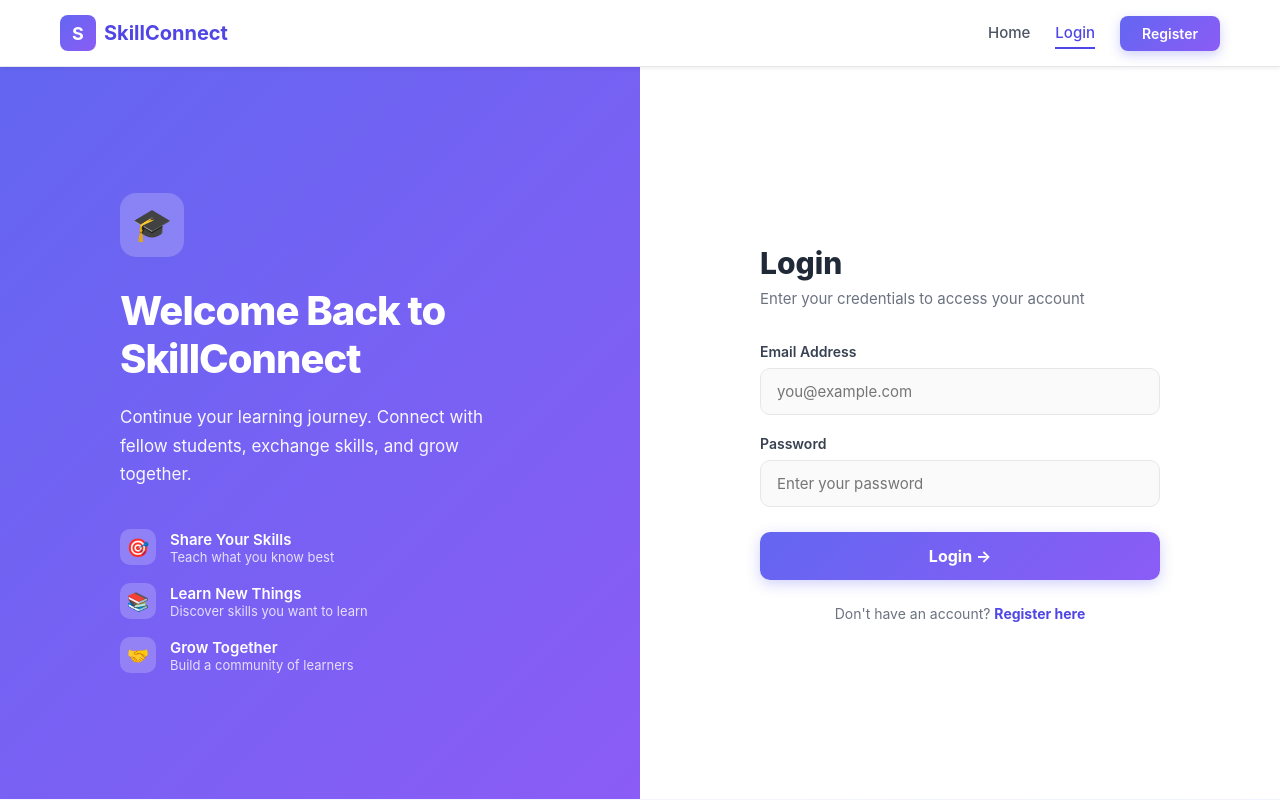
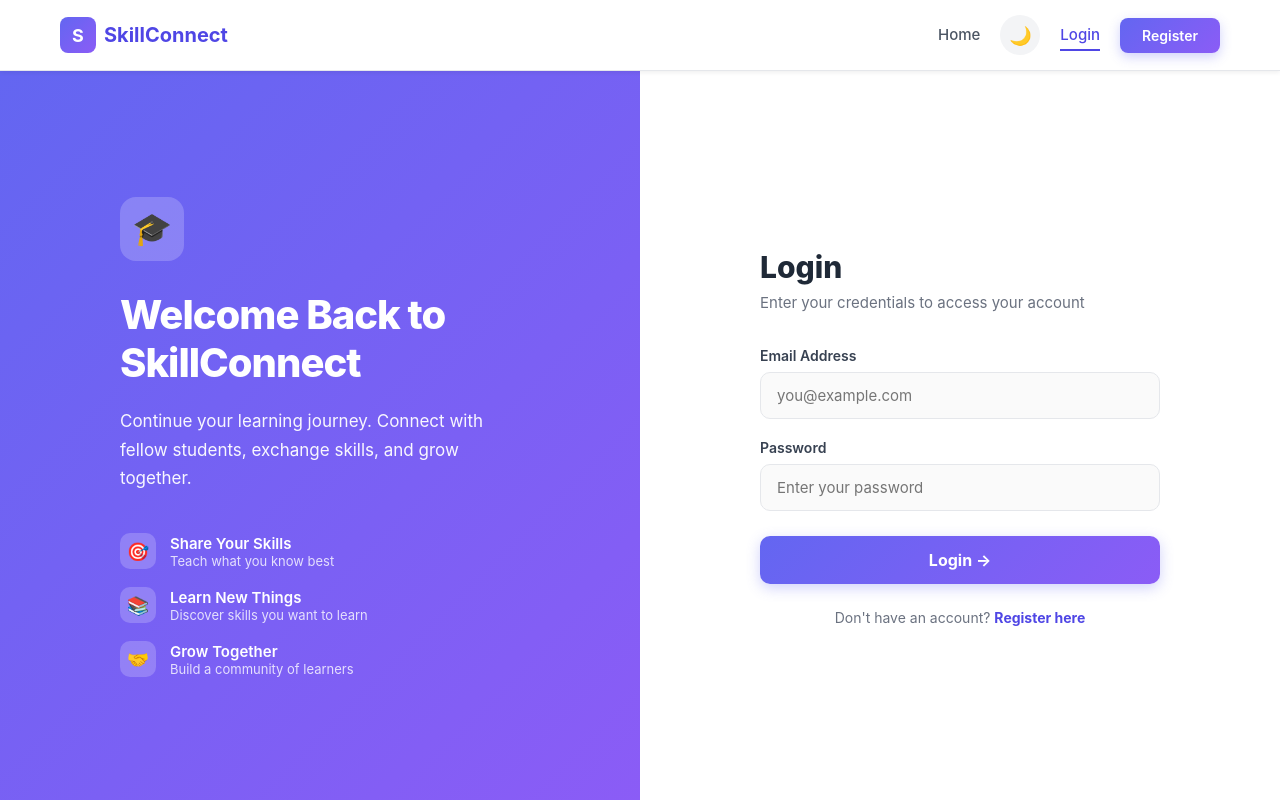
Before and after one commit to tharukasewmini1230-creator/SkillConnect, a React app in the folder frontend/: page /login in a window 1280 px wide. Shown: the top 800 px of the page. Built offline with nearby package versions, Linux system fonts and the light colour scheme; the HTML template or start-up script is replaced by a standard one.

Commit message:
feat: add dark mode toggle with theme persistence

```diff
--- a/frontend/src/App.jsx
+++ b/frontend/src/App.jsx
@@ -1,5 +1,6 @@
 import { BrowserRouter as Router, Routes, Route, Navigate } from 'react-router-dom';
 import { AuthProvider, useAuth } from './context/AuthContext';
+import { ThemeProvider } from './context/ThemeContext';
 import Navbar from './components/Navbar';
 import Footer from './components/Footer';
 import Home from './pages/Home';
@@ -19,6 +20,7 @@ const ProtectedRoute = ({ children }) => {
 
 function App() {
   return (
+    <ThemeProvider>
       <AuthProvider>
         <Router>
           <div style={{ display: 'flex', flexDirection: 'column', minHeight: '100vh' }}>
@@ -36,6 +38,7 @@ function App() {
           </div>
         </Router>
       </AuthProvider>
+    </ThemeProvider>
   );
 }
 
--- a/frontend/src/components/Navbar.jsx
+++ b/frontend/src/components/Navbar.jsx
@@ -1,8 +1,10 @@
 import { Link, useNavigate, useLocation } from 'react-router-dom';
 import { useAuth } from '../context/AuthContext';
+import { useTheme } from '../context/ThemeContext';
 
 const Navbar = () => {
   const { user, logout } = useAuth();
+  const { theme, toggleTheme } = useTheme();
   const navigate = useNavigate();
   const location = useLocation();
 
@@ -23,7 +25,7 @@ const Navbar = () => {
           <span style={{ fontSize: '20px', fontWeight: '700', color: '#4f46e5' }}>SkillConnect</span>
         </Link>
 
-        <div style={{ display: 'flex', gap: '25px', alignItems: 'center' }}>
+        <div style={{ display: 'flex', gap: '20px', alignItems: 'center', flexWrap: 'wrap' }}>
           <Link to="/" style={{ color: isActive('/') ? '#4f46e5' : '#4b5563', fontSize: '15px', fontWeight: '500', padding: '5px 0', borderBottom: isActive('/') ? '2px solid #4f46e5' : '2px solid transparent', transition: 'all 0.2s' }}>
             Home
           </Link>
@@ -36,6 +38,26 @@ const Navbar = () => {
               <Link to="/profile" style={{ color: isActive('/profile') ? '#4f46e5' : '#4b5563', fontSize: '15px', fontWeight: '500', padding: '5px 0', borderBottom: isActive('/profile') ? '2px solid #4f46e5' : '2px solid transparent', transition: 'all 0.2s' }}>
                 Profile
               </Link>
+
+              <button
+                onClick={toggleTheme}
+                title={theme === 'light' ? 'Switch to Dark Mode' : 'Switch to Light Mode'}
+                style={{
+                  width: '40px',
+                  height: '40px',
+                  borderRadius: '50%',
+                  background: theme === 'light' ? '#f3f4f6' : '#374151',
+                  color: theme === 'light' ? '#4b5563' : '#fbbf24',
+                  fontSize: '18px',
+                  display: 'flex',
+                  alignItems: 'center',
+                  justifyContent: 'center',
+                  transition: 'all 0.3s ease'
+                }}
+              >
+                {theme === 'light' ? '🌙' : '☀️'}
+              </button>
+
               <div style={{ display: 'flex', alignItems: 'center', gap: '12px' }}>
                 <div style={{ display: 'flex', alignItems: 'center', gap: '8px', padding: '6px 12px', background: '#eef2ff', borderRadius: '20px' }}>
                   <div style={{ width: '28px', height: '28px', borderRadius: '50%', background: 'linear-gradient(135deg, #6366f1 0%, #8b5cf6 100%)', display: 'flex', alignItems: 'center', justifyContent: 'center', color: '#fff', fontWeight: '600', fontSize: '13px' }}>
@@ -53,6 +75,25 @@ const Navbar = () => {
             </>
           ) : (
             <>
+              <button
+                onClick={toggleTheme}
+                title={theme === 'light' ? 'Switch to Dark Mode' : 'Switch to Light Mode'}
+                style={{
+                  width: '40px',
+                  height: '40px',
+                  borderRadius: '50%',
+                  background: theme === 'light' ? '#f3f4f6' : '#374151',
+                  color: theme === 'light' ? '#4b5563' : '#fbbf24',
+                  fontSize: '18px',
+                  display: 'flex',
+                  alignItems: 'center',
+                  justifyContent: 'center',
+                  transition: 'all 0.3s ease'
+                }}
+              >
+                {theme === 'light' ? '🌙' : '☀️'}
+              </button>
+
               <Link to="/login" style={{ color: isActive('/login') ? '#4f46e5' : '#4b5563', fontSize: '15px', fontWeight: '500', padding: '5px 0', borderBottom: isActive('/login') ? '2px solid #4f46e5' : '2px solid transparent', transition: 'all 0.2s' }}>
                 Login
               </Link>
--- /dev/null
+++ b/frontend/src/context/ThemeContext.jsx
@@ -0,0 +1,29 @@
+import { createContext, useState, useEffect, useContext } from 'react';
+
+const ThemeContext = createContext();
+
+export const ThemeProvider = ({ children }) => {
+  const [theme, setTheme] = useState(() => {
+    const savedTheme = localStorage.getItem('theme');
+    return savedTheme || 'light';
+  });
+
+  useEffect(() => {
+    localStorage.setItem('theme', theme);
+    document.body.setAttribute('data-theme', theme);
+  }, [theme]);
+
+  const toggleTheme = () => {
+    setTheme((prev) => (prev === 'light' ? 'dark' : 'light'));
+  };
+
+  return (
+    <ThemeContext.Provider value={{ theme, toggleTheme }}>
+      {children}
+    </ThemeContext.Provider>
+  );
+};
+
+export const useTheme = () => useContext(ThemeContext);
+
+export default ThemeContext;
--- a/frontend/src/index.css
+++ b/frontend/src/index.css
@@ -21,6 +21,70 @@
   --shadow-md: 0 4px 6px rgba(0, 0, 0, 0.07);
   --shadow-lg: 0 10px 15px rgba(0, 0, 0, 0.1);
   --shadow-xl: 0 20px 25px rgba(0, 0, 0, 0.15);
+}
+
+/* Dark Mode Variables */
+body[data-theme='dark'] {
+  --primary: #818cf8;
+  --primary-dark: #6366f1;
+  --primary-light: #312e81;
+  --dark: #f9fafb;
+  --gray: #9ca3af;
+  --light-gray: #1f2937;
+  --border: #374151;
+  --white: #1f2937;
+
+  background: linear-gradient(135deg, #111827 0%, #1f2937 100%);
+  color: #f9fafb;
+}
+
+/* Dark mode - common overrides */
+body[data-theme='dark'] nav {
+  background: #1f2937 !important;
+  border-bottom-color: #374151 !important;
+}
+
+body[data-theme='dark'] footer {
+  background: #111827 !important;
+}
+
+body[data-theme='dark'] input,
+body[data-theme='dark'] textarea,
+body[data-theme='dark'] select {
+  background: #374151 !important;
+  color: #f9fafb !important;
+  border-color: #4b5563 !important;
+}
+
+body[data-theme='dark'] input::placeholder,
+body[data-theme='dark'] textarea::placeholder {
+  color: #9ca3af !important;
+}
+
+body[data-theme='dark'] input:disabled {
+  background: #1f2937 !important;
+  color: #6b7280 !important;
+}
+
+body[data-theme='dark'] .card-hover {
+  background: #1f2937 !important;
+  border-color: #374151;
+}
+
+body[data-theme='dark'] h1,
+body[data-theme='dark'] h2,
+body[data-theme='dark'] h3,
+body[data-theme='dark'] h4 {
+  color: #f9fafb !important;
+}
+
+body[data-theme='dark'] p {
+  color: #d1d5db;
+}
+
+/* Smooth transition for theme change */
+body, nav, footer, input, textarea, select, button, div, h1, h2, h3, h4, p, span, a {
+  transition: background-color 0.3s ease, color 0.3s ease, border-color 0.3s ease;
 }
 
 body {
```
Lines whose indentation alone changed are shown as unchanged.
